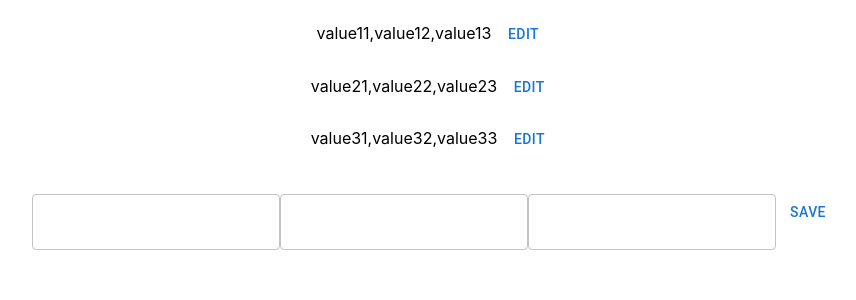
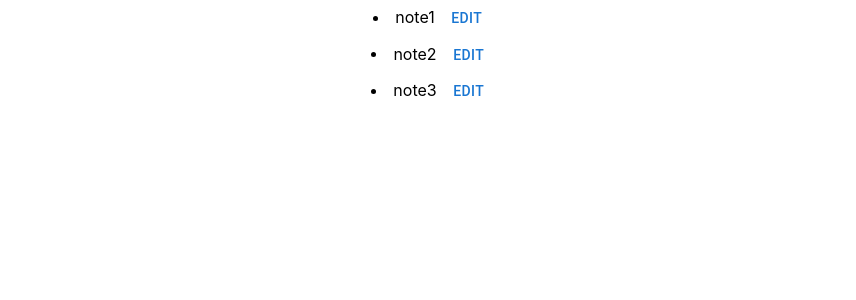
Before and after one commit to pea4a/react-learn, a React (Create React App) app: page / in a window 1280 px wide. Shown: the top 300 px of the page, without its empty margins (204-1060 px from the left). Built offline with nearby package versions, Linux system fonts and the light colour scheme.

Commit message:
add try state task

```diff
--- a/src/components/Lesson27/Task3.js
+++ b/src/components/Lesson27/Task3.js
@@ -499,99 +499,278 @@ import "react-datepicker/dist/react-datepicker.css";
 //         </Box>
 //     );
 // }
-const initNotes = [
-    {
-        id: 'GYi9G_uC4gBF1e2SixDvu',
-        prop1: 'value11',
-        prop2: 'value12',
-        prop3: 'value13',
-    },
-    {
-        id: 'IWSpfBPSV3SXgRF87uO74',
-        prop1: 'value21',
-        prop2: 'value22',
-        prop3: 'value23',
-    },
-    {
-        id: 'JAmjRlfQT8rLTm5tG2m1L',
-        prop1: 'value31',
-        prop2: 'value32',
-        prop3: 'value33',
-    },
-];
+// const initNotes = [
+//     {
+//         id: 'GYi9G_uC4gBF1e2SixDvu',
+//         prop1: 'value11',
+//         prop2: 'value12',
+//         prop3: 'value13',
+//     },
+//     {
+//         id: 'IWSpfBPSV3SXgRF87uO74',
+//         prop1: 'value21',
+//         prop2: 'value22',
+//         prop3: 'value23',
+//     },
+//     {
+//         id: 'JAmjRlfQT8rLTm5tG2m1L',
+//         prop1: 'value31',
+//         prop2: 'value32',
+//         prop3: 'value33',
+//     },
+// ];
 
-const Task3 = () => {
+// const Task3 = () => {
 
-    const [notes, setNotes] = useState(initNotes);
-    const [obj, setObj] = useState({
-        id: '',
-        prop1: '',
-        prop2: '',
-        prop3: ''
-    })
-    const [editId, setEditId] = useState(null)
+//     const [notes, setNotes] = useState(initNotes);
+//     const [obj, setObj] = useState({
+//         id: '',
+//         prop1: '',
+//         prop2: '',
+//         prop3: ''
+//     })
+//     const [editId, setEditId] = useState(null)
 
 
-    const getValue = (prop) => {
-        if (editId) {
-            return notes.reduce((res, note) => note.id === editId ? note[prop] : res, '');
-        } else {
-            return obj[prop]
-        }
+//     const getValue = (prop) => {
+//         if (editId) {
+//             return notes.reduce((res, note) => note.id === editId ? note[prop] : res, '');
+//         } else {
+//             return obj[prop]
+//         }
+//     }
+
+//     const changeItem = (prop, event) => {
+//         if (editId) {
+//             setNotes(notes.map(note =>
+//                 note.id === editId ? { ...note, [prop]: event.target.value } : note
+//             ));
+//         } else {
+//             setObj({ ...obj, [prop]: event.target.value });
+//         }
+//     }
+
+//     const saveItem = () => {
+//         if (editId) {
+//             setEditId(null);
+//         } else {
+//             setNotes([...notes, obj]);
+//             setObj({
+//                 id: '',
+//                 prop1: '',
+//                 prop2: '',
+//                 prop3: ''
+//             });
+//         }
+//     }
+
+//     return <div>
+//         {notes.map(note => {
+//             return <p key={note.id}>
+//                 <span>{note.prop1}</span>,
+//                 <span>{note.prop2}</span>,
+//                 <span>{note.prop3}</span>
+
+//                 <Button onClick={() => setEditId(note.id)}>edit</Button>
+//             </p>
+//         })}
+
+//         <br />
+
+//         <TextField
+//             value={getValue('prop1')}
+//             onChange={event => changeItem('prop1', event)}
+//         />
+//         <TextField
+//             value={getValue('prop2')}
+//             onChange={event => changeItem('prop2', event)}
+//         />
+//         <TextField
+//             value={getValue('prop3')}
+//             onChange={event => changeItem('prop3', event)}
+//         />
+
+//         <Button onClick={saveItem}>save</Button>
+//     </div>;
+// }
+// TRAINING STATE
+
+// const Task3 = () => {
+//     const [visibleFirst, setVisibleFirst] = useState(false)
+//     const [visibleSecond, setVisibleSecond] = useState(false)
+//     const [visibleThird, setVisibleThird] = useState(false)
+
+//     let firstElem
+//     if (visibleFirst) {
+//         firstElem = <Typography>text1</Typography>
+//     }
+//     let secondElem
+//     if (visibleSecond) {
+//         secondElem = <Typography>text2</Typography>
+//     }
+//     let thirdElem
+//     if (visibleThird) {
+//         thirdElem = <Typography>text3</Typography>
+//     }
+//     return (
+//         <Box>
+//             <Button onClick={() => setVisibleFirst(!visibleFirst)}>{visibleFirst ? 'hide' : 'show'}</Button>
+//             <Button onClick={() => setVisibleSecond(!visibleSecond)}>{visibleSecond ? 'hide' : 'show'}</Button>
+//             <Button onClick={() => setVisibleThird(!visibleThird)}>{visibleThird ? 'hide' : 'show'}</Button>
+
+//             {firstElem}
+//             {secondElem}
+//             {thirdElem}
+//         </Box>
+//     )
+// }
+// const initProds = [
+//     {
+//         id: '1',
+//         name: 'prod1',
+//         cost: 'cost1',
+//         desc: 'long description 1',
+//         showDesc: false,
+//         comm: 'my super comment 1',
+//         showComm: false,
+//     },
+//     {
+//         id: '2',
+//         name: 'prod2',
+//         cost: 'cost2',
+//         desc: 'long description 2',
+//         showDesc: false,
+//         comm: 'my super comment 2',
+//         showComm: false,
+//     },
+//     {
+//         id: '3',
+//         name: 'prod3',
+//         cost: 'cost3',
+//         desc: 'long description 3',
+//         showDesc: false,
+//         comm: 'my super comment 3',
+//         showComm: false,
+//     },
+// ];
+// const Task3 = () => {
+//     const [prods, setProds] = useState(initProds)
+
+//     const showComm = (id) => {
+//         setProds(prods.map(prod => {
+//             if (prod.id === id) {
+//                 return { ...prod, showComm: !prod.showComm }
+//             }
+//             else {
+//                 return prod
+//             }
+
+//         }))
+//     }
+//     const showDesc = (id) => {
+//         setProds(prods.map(prod => {
+//             if (prod.id === id) {
+//                 return { ...prod, showDesc: !prod.showDesc }
+//             }
+//             else {
+//                 return prod
+//             }
+
+//         }))
+//     }
+//     return (
+//         <Box>
+//             {prods.map(prod =>
+//                 <Typography>
+//                     {prod.name}/{prod.cost}/
+//                     {prod.showComm ? prod.comm : ''}/
+//                     {prod.showDesc ? prod.desc : ''}/
+//                     {prod.showComm ? prod.comm : ''}
+
+//                     <Button onClick={() => showDesc(prod.id)}>{prod.showDesc ? 'hide desc' : 'show desc'}</Button>
+
+//                     < Button onClick={() => showComm(prod.id)}>{prod.showComm ? 'hide comm' : 'show comm'}</Button>
+
+
+//                 </Typography >
+//             )}
+//         </Box >
+//     )
+// }
+// const Task3 = () => {
+//     const [value, setValue] = useState('text')
+//     const [isEdit, setIsEdit] = useState(false)
+
+//     let elem
+//     if (isEdit) {
+//         elem = <TextField value={value}
+//             onChange={event => setValue(event.target.value)}
+//         />
+//     }
+//     else {
+//         elem = <span>{value}</span>
+//     }
+//     return (
+//         <Box>
+//             <Typography>
+//                 {elem}
+//                 <br />
+//                 <Button onClick={() => setIsEdit(true)}>edit</Button>
+//                 <Button onClick={() => setIsEdit(false)}>show</Button>
+//             </Typography>
+//         </Box>
+//     )
+// }
+const initNotes = [
+    { text: 'note1', isEdit: false },
+    { text: 'note2', isEdit: false },
+    { text: 'note3', isEdit: false },
+]
+const Task3 = () => {
+    const [notes, setNotes] = useState(initNotes)
+    const [editState, setEditState] = useState()
+
+
+
+    const startEdit = (index) => {
+        const copy = Object.assign([], notes)
+        copy[index].isEdit = true
+        setNotes(copy)
+        console.log(editState);
     }
+    const changeNote = (index, event) => {
+        const copy = Object.assign([], notes);
+        copy[index].text = event.target.value;
+        setNotes(copy);
+    }
+    const endEdit = (index) => {
+        const copy = Object.assign([], notes);
+        copy[index].isEdit = false
+        setNotes(copy)
+    }
+    return (
+        <Box>
+            {notes.map((note, index) => {
+                let elem
+                if (!note.isEdit && !editState) {
 
-    const changeItem = (prop, event) => {
-        if (editId) {
-            setNotes(notes.map(note =>
-                note.id === editId ? { ...note, [prop]: event.target.value } : note
-            ));
-        } else {
-            setObj({ ...obj, [prop]: event.target.value });
-        }
-    }
+                    elem = <span onClick={() => startEdit(index)}>
+                        {note.text}
+                    </span>
 
-    const saveItem = () => {
-        if (editId) {
-            setEditId(null);
-        } else {
-            setNotes([...notes, obj]);
-            setObj({
-                id: '',
-                prop1: '',
-                prop2: '',
-                prop3: ''
-            });
-        }
-    }
+                }
+                else {
 
-    return <div>
-        {notes.map(note => {
-            return <p key={note.id}>
-                <span>{note.prop1}</span>,
-                <span>{note.prop2}</span>,
-                <span>{note.prop3}</span>
+                    elem = <TextField
+                        value={note.text}
+                        onChange={event => changeNote(index, event)}
+                        onBlur={() => endEdit(index)}
+                    />
+                }
+                return <li key={index}>{elem}<Button onClick={() => setEditState(note.isEdit)}>{note.isEdit ? 'show' : 'edit'}</Button></li>
 
-                <Button onClick={() => setEditId(note.id)}>edit</Button>
-            </p>
-        })}
-
-        <br />
-
-        <TextField
-            value={getValue('prop1')}
-            onChange={event => changeItem('prop1', event)}
-        />
-        <TextField
-            value={getValue('prop2')}
-            onChange={event => changeItem('prop2', event)}
-        />
-        <TextField
-            value={getValue('prop3')}
-            onChange={event => changeItem('prop3', event)}
-        />
-
-        <Button onClick={saveItem}>save</Button>
-    </div>;
+            })}
+        </Box>
+    )
 }
-
 export default Task3
```
